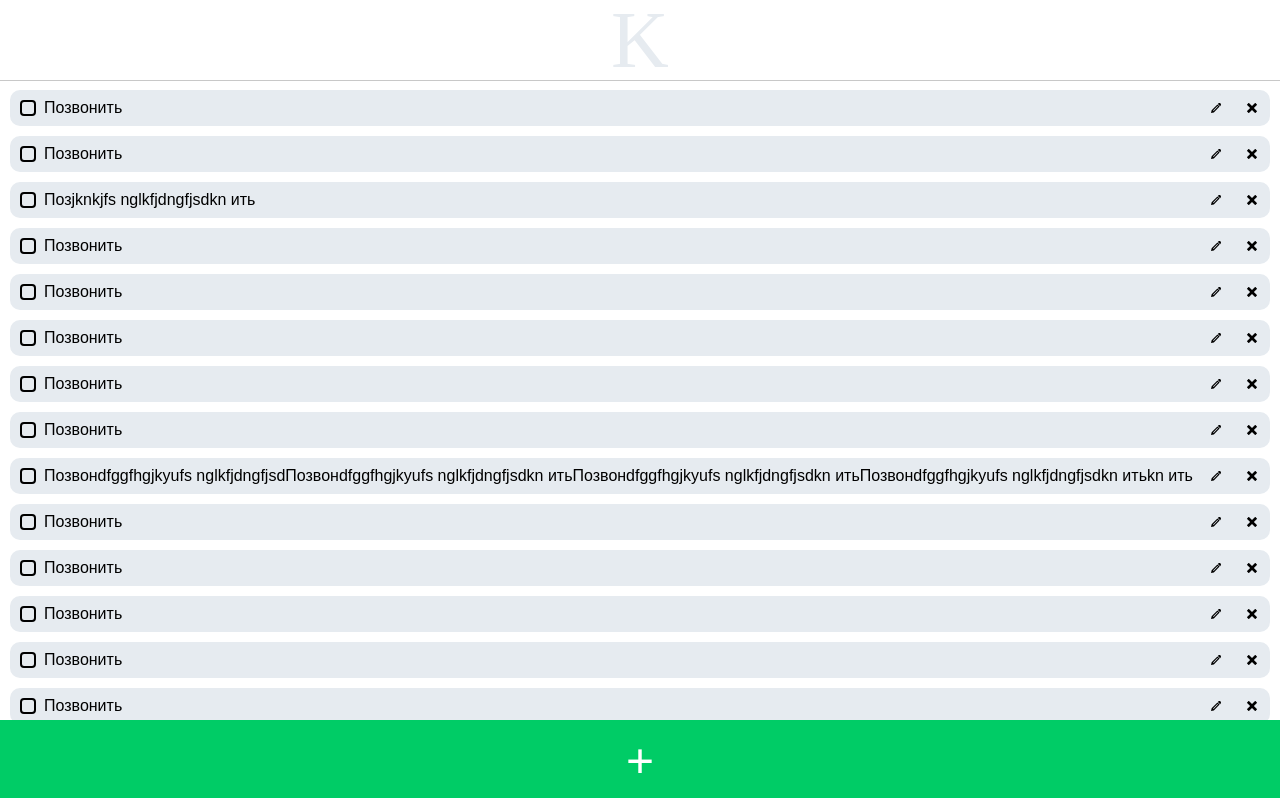
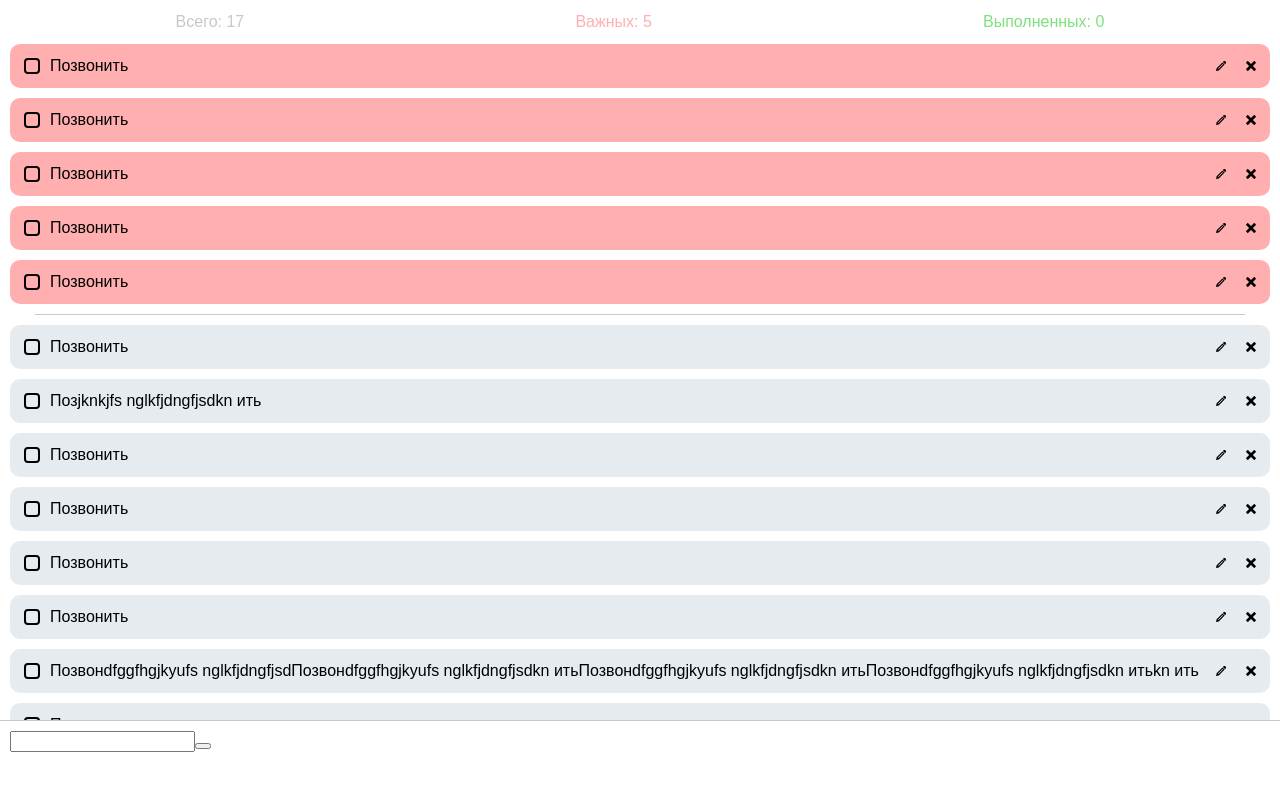
Before and after one commit to kozubskyi/todo-app, a React (Create React App) app: page / in a window 1280 px wide. Shown: the top 798 px of the page. Built offline with nearby package versions, Linux system fonts and the light colour scheme.

Commit message:
допилил немного функционала

```diff
--- a/src/App.js
+++ b/src/App.js
@@ -9,47 +9,90 @@ import TodoList from './components/TodoList/TodoList';
 // import AddTodoButtonS from './components/AddTodoButtonS/AddTodoButtonS';
 import AddTodoButton from './components/AddTodoButton/AddTodoButton';
 import Modal from './components/Modal/Modal';
+import TodoCreator from './components/TodoCreator/TodoCreator';
 
 class App extends Component {
   state = {
     todos: [
-      { id: 'dsfddgdf', text: 'Позвонить' },
-      { id: 'dfsdfg', text: 'Позвонить' },
-      { id: 'dsfdfgjhkhjgdf', text: 'Позjknkjfs nglkfjdngfjsdkn ить' },
-      { id: 'dfggdsgh', text: 'Позвонить' },
-      { id: 'gfhkjhfgkhj', text: 'Позвонить' },
-      { id: 'scvvfgc', text: 'Позвонить' },
-      { id: 'dsfsddgdf', text: 'Позвонить' },
-      { id: 'dfhdfg', text: 'Позвонить' },
+      { id: 'dsfddgdf', text: 'Позвонить', type: 'important', checked: false },
+      { id: 'dfsdfg', text: 'Позвонить', type: 'standart', checked: false },
+      { id: 'dsfdfgjhkhjgdf', text: 'Позjknkjfs nglkfjdngfjsdkn ить', type: 'standart', checked: false },
+      { id: 'dfggdsgh', text: 'Позвонить', type: 'standart', checked: false },
+      { id: 'gfhkjhfgkhj', text: 'Позвонить', type: 'standart', checked: false },
+      { id: 'scvvfgc', text: 'Позвонить', type: 'important', checked: false },
+      { id: 'dsfsddgdf', text: 'Позвонить', type: 'standart', checked: false },
+      { id: 'dfhdfg', text: 'Позвонить', type: 'standart', checked: false },
       {
         id: 'dsffdhdjhkhjgdf',
         text:
           'Позвонdfggfhgjkyufs nglkfjdngfjsdПозвонdfggfhgjkyufs nglkfjdngfjsdkn итьПозвонdfggfhgjkyufs nglkfjdngfjsdkn итьПозвонdfggfhgjkyufs nglkfjdngfjsdkn итьkn ить',
+        type: 'standart',
+        checked: false,
       },
-      { id: 'dfggtygsdfh', text: 'Позвонить' },
-      { id: 'gfhdfkjhkhj', text: 'Позвонить' },
-      { id: 'scvfhvc', text: 'Позвонить' },
-      { id: 'dsfdhjggdf', text: 'Позвонить' },
-      { id: 'dfhgjg', text: 'Позвонить' },
-      { id: 'dsfdjhjkhkhjgdf', text: 'Позвонdfgfds jknkjfs nglkfjdngfjsdkn ить' },
-      { id: 'dfhjjgggh', text: 'Позвонить' },
-      { id: 'gfhjhkjhkhj', text: 'Позвонить' },
+      { id: 'dfggtygsdfh', text: 'Позвонить', type: 'important', checked: false },
+      { id: 'gfhdfkjhkhj', text: 'Позвонить', type: 'standart', checked: false },
+      { id: 'scvfhvc', text: 'Позвонить', type: 'important', checked: false },
+      { id: 'dsfdhjggdf', text: 'Позвонить', type: 'important', checked: false },
+      { id: 'dfhgjg', text: 'Позвонить', type: 'standart', checked: false },
+      { id: 'dsfdjhjkhkhjgdf', text: 'Позвонdfgfds jknkjfs nglkfjdngfjsdkn ить', type: 'standart', checked: false },
+      { id: 'dfhjjgggh', text: 'Позвонить', type: 'standart', checked: false },
+      { id: 'gfhjhkjhkhj', text: 'Позвонить', type: 'standart', checked: false },
     ],
     isModalOpen: false,
   };
 
+  // componentDidMount() {
+  //   const todos = JSON.parse(localStorage.getItem('todos'));
+  //   todos !== null && this.setState({ todos: todos });
+  // }
+
+  // componentDidUpdate(prevProps, prevState) {
+  //   prevState.todos !== this.state.todos && localStorage.setItem('todos', JSON.stringify(this.state.todos));
+  // }
+
   toggleModal = () => this.setState({ isModalOpen: !this.state.isModalOpen });
 
+  handleTodoDelete = id => this.setState({ todos: this.state.todos.filter(todo => todo.id !== id) });
+
+  handleCheckStatus = id => {
+    // const clickedTodo = this.state.todos.find(todo => todo.id === id);
+    // const todoIndex = this.state.todos.indexOf(clickedTodo);
+    // console.log(clickedTodo);
+    // this.setState(prevState => {
+    //   this.state.todos[todoIndex].checked = !prevState.todos[todoIndex].checked;
+    // });
+    this.setState(prevState => {
+      this.state.todos[0].checked = !prevState.todos[0].checked;
+      console.log(prevState.todos[0]);
+    });
+
+    console.log(this.state.todos[0]);
+  };
+
   render() {
-    const { todos, isModalOpen } = this.state;
-
     return (
       <>
-        <Header />
-        <TodoList todos={todos} />
+        {/* <Header /> */}
+        <div className="stats">
+          <p className="stats__all-todos">Всего: {this.state.todos.length}</p>
+          <p className="stats__important-todos">
+            Важных: {this.state.todos.filter(todo => todo.type === 'important').length}
+          </p>
+          <p className="stats__done-todos">
+            Выполненных: 0
+          </p>
+        </div>
+
+        <TodoList
+          todos={this.state.todos}
+          handleTodoDelete={this.handleTodoDelete}
+          handleTodoCompleting={this.handleTodoCompleting}
+          handleCheckStatus={this.handleCheckStatus}
+        />
+        <TodoCreator />
         {/* <AddTodoButtonS toggleModal={this.toggleModal} /> */}
-        <AddTodoButton toggleModal={this.toggleModal} />
-        {isModalOpen && <Modal toggleModal={this.toggleModal} />}
+        {/* <AddTodoButton toggleModal={this.toggleModal} /> */}
+        {/* {this.state.isModalOpen && <Modal toggleModal={this.toggleModal} />} */}
       </>
     );
   }
--- a/src/App.scss
+++ b/src/App.scss
@@ -1,15 +1,47 @@
 :root {
   --main-light-grey-color: rgb(230, 235, 240);
   --grey-color: rgb(200, 200, 200);
+  // --dark-grey-color: rgb(50,50,50)
   --light-red-color: rgb(255, 175, 175);
   --green-color: rgb(0, 204, 102);
   --light-green-color: rgb(125, 225, 125);
 }
 
+*,
+*::before,
+*::after {
+  box-sizing: border-box;
+}
+
 body {
-  padding: 80px 0 80px 0;
+  font-family: Arial, Helvetica, sans-serif;
+  padding: 0px 0 80px 0;
 }
 
 #root {
-  padding: 10px;
+  padding: 0 10px;
 }
+
+.stats {
+  display: flex;
+  justify-content: space-around;
+  margin: 10px 0;
+}
+
+.stats__all-todos,
+.stats__important-todos,
+.stats__done-todos {
+  line-height: 1.5;
+}
+
+.stats__all-todos {
+  color: var(--grey-color);
+}
+
+.stats__important-todos {
+  color: var(--light-red-color);
+}
+
+.stats__done-todos {
+  color: var(--light-green-color);
+}
--- a/src/components/Header/Header.scss
+++ b/src/components/Header/Header.scss
@@ -10,6 +10,8 @@ header {
 
   background-color: white;
   border-bottom: 1px solid rgb(200, 200, 200);
+
+  z-index: 1;
 }
 
 .logo {
--- a/src/components/Modal/Modal.scss
+++ b/src/components/Modal/Modal.scss
@@ -6,6 +6,8 @@
   left: 0;
 
   background-color: rgba(0, 0, 0, 0.5);
+
+  z-index: 2;
 }
 
 .modal {
--- /dev/null
+++ b/src/components/TodoCreator/TodoCreator.js
@@ -0,0 +1,20 @@
+import React, { Component } from 'react';
+
+import './TodoCreator.scss';
+
+class TodoCreator extends Component {
+  state = {
+    text: '',
+  };
+
+  render() {
+    return (
+      <form className="todo-creator__form">
+        <input type="text" />
+        <button type="submit"></button>
+      </form>
+    );
+  }
+}
+
+export default TodoCreator;
--- /dev/null
+++ b/src/components/TodoCreator/TodoCreator.scss
@@ -0,0 +1,19 @@
+.todo-creator__form {
+  position: fixed;
+  bottom: 0;
+  left: 0;
+  right: 0;
+
+  padding: 10px;
+  margin: 0;
+
+  width: 100%;
+  height: 80px;
+
+  background-color: white;
+  border-top: 1px solid var(--grey-color);
+
+  & textarea {
+    height: 100%;
+  }
+}
--- a/src/components/TodoList/TodoList.js
+++ b/src/components/TodoList/TodoList.js
@@ -1,22 +1,84 @@
-import React from 'react';
+import React, { Component } from 'react';
 
 import './TodoList.scss';
 
-const TodoList = ({ todos }) => {
+class TodoList extends Component {
+  render() {
     return (
       <ul className="todo__list">
-      {todos.map(todo => {
+        {/* {this.props.todos.map(todo => {
+          return (
+            <li
+              className="todo__item"
+              style={{ backgroundColor: todo.type === 'important' && 'rgb(255, 175, 175)' }}
+              key={todo.id}
+            >
+              <input type="checkbox" id={todo.id} />
+              <label htmlFor={todo.id} onClick={() => this.props.handleCheckStatus(todo.id)}>
+                {todo.text}
+              </label>
+              <button type="button" className="edit-todo"></button>
+              <button
+                type="button"
+                className="delete-todo"
+                onClick={() => this.props.handleTodoDelete(todo.id)}
+              ></button>
+            </li>
+          );
+        })} */}
+        {this.props.todos
+          .filter(todo => todo.type === 'important')
+          .map(todo => {
+            return (
+              <li className="todo__item todo__item__important" key={todo.id}>
+                <input type="checkbox" id={todo.id} />
+                <label htmlFor={todo.id}>{todo.text}</label>
+                <button type="button" className="edit-todo"></button>
+                <button
+                  type="button"
+                  className="delete-todo"
+                  onClick={() => this.props.handleTodoDelete(todo.id)}
+                ></button>
+              </li>
+            );
+          })}
+        <div className="line"></div>
+        {this.props.todos
+          .filter(todo => todo.type === 'standart')
+          .map(todo => {
             return (
               <li className="todo__item" key={todo.id}>
                 <input type="checkbox" id={todo.id} />
                 <label htmlFor={todo.id}>{todo.text}</label>
                 <button type="button" className="edit-todo"></button>
-            <button type="button" className="delete-todo"></button>
+                <button
+                  type="button"
+                  className="delete-todo"
+                  onClick={() => this.props.handleTodoDelete(todo.id)}
+                ></button>
               </li>
             );
           })}
+        <div className="line"></div>
+        {/* {this.props.todos
+          .filter(todo => todo.checked)
+          .map(todo => {
+            return (
+              <li className="todo__item" key={todo.id}>
+                <input type="checkbox" id={todo.id} />
+                <label htmlFor={todo.id}>{todo.text}</label>
+                <button type="button" className="edit-todo"></button>
+                <button
+                  type="button"
+                  className="delete-todo"
+                  onClick={() => this.props.handleTodoDelete(todo.id)}
+                ></button>
+              </li>
+            );
+          })} */}
       </ul>
     );
-};
+  }
+}
 
 export default TodoList;
--- a/src/components/TodoList/TodoList.scss
+++ b/src/components/TodoList/TodoList.scss
@@ -1,3 +1,7 @@
+.todo__list {
+  line-height: 1.5;
+}
+
 .todo__item {
   position: relative;
 
@@ -5,11 +9,12 @@
   padding: 0px;
   background-color: var(--main-light-grey-color);
   border-radius: 10px;
-  font-family: Arial, Helvetica, sans-serif;
 
-  &:not(:last-child) {
-    margin-bottom: 10px;
-  }
+  margin-bottom: 10px;
+}
+
+.todo__item__important {
+  background-color: var(--light-red-color);
 }
 
 .todo__item input[type='checkbox'] {
@@ -38,18 +43,18 @@
 .todo__item label::before {
   content: '';
   position: absolute;
-  top: 10px;
-  left: 10px;
+  top: 14px;
+  left: 14px;
 
   display: inline-block;
-  min-width: 12px;
-  height: 12px;
+  min-width: 1em;
+  height: 1em;
   border: 2px solid black;
   border-radius: 4px;
 }
 
 .todo__item label {
-  padding: 10px 69px 10px 34px;
+  padding: 10px 68px 10px 40px;
   width: 100%;
 }
 
@@ -60,29 +65,36 @@
   right: 0px;
 
   margin: 0;
-  padding: 13px;
 
   border: none;
   // border: 1px solid var(--grey-color);
 
   background-color: transparent;
 
-  min-width: 36px;
-  height: 36px;
+  min-width: 34px;
+  height: 44px;
 
   cursor: pointer;
 
-  background-size: 10px; // фоновая картинка уменьшается до размеров псевдоэлемента label::before (чекбокса)
+  background-size: 10px;
   background-origin: content-box; // какое пространство занимает фоновая картинка, при border-box занимает content, padding и border
   background-repeat: no-repeat;
 }
 
 .edit-todo {
-  right: 36px;
-
+  right: 34px;
+  padding: 17px 10px 17px 14px;
   background-image: url(./pencil.svg);
 }
 
 .delete-todo {
+  padding: 17px 14px 17px 10px;
   background-image: url(./cross.svg);
 }
+
+.line {
+  background-color: var(--grey-color);
+  width: 96%;
+  height: 1px;
+  margin: 0 auto 10px auto;
+}
```
Lines whose indentation alone changed are shown as unchanged.
